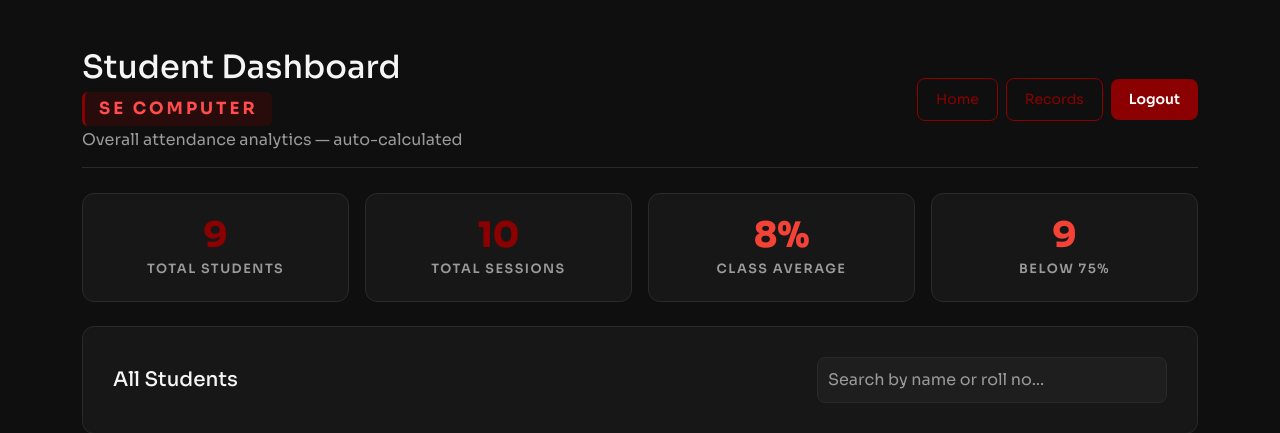
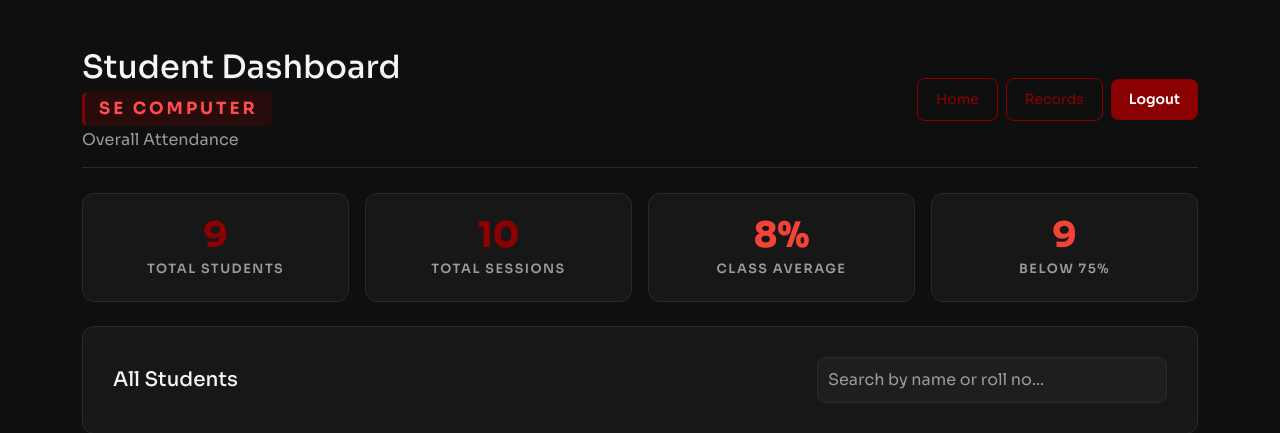
Before and after one commit to prathamkun/face-recognition-attendance-system, a Flask app: page /dashboard in a window 1280 px wide. Shown: the top 433 px of the page. Run offline with Flask 3, Linux system fonts and the light colour scheme; a user stored in the database is signed in; data comes from the database, SQL or seed files in the repository; both versions use the stored data as it was after the commit.

Commit message:
frontend text changed

```diff
--- a/templates/dashboard.html
+++ b/templates/dashboard.html
@@ -140,7 +140,7 @@
     <div>
       <h2 class="mb-0">Student Dashboard</h2>
       <div style="font-size: 1.05rem; font-weight: 700; color: #ff4c4c; letter-spacing: 3px; margin-top: 6px; background: rgba(139,0,0,0.2); display: inline-block; padding: 4px 14px; border-radius: 6px; border-left: 3px solid var(--accent, #8B0000);">SE COMPUTER</div>
-      <div class="text-muted" style="margin-top: 2px;">Overall attendance analytics — auto-calculated</div>
+      <div class="text-muted" style="margin-top: 2px;">Overall Attendance</div>
     </div>
     <div class="d-flex gap-2 align-items-center mt-3 mt-md-0">
       <a href="/" class="btn btn-outline-crimson btn-sm">Home</a>
--- a/templates/index.html
+++ b/templates/index.html
@@ -71,7 +71,7 @@
     <div>
       <h3 class="mb-0">Smart Face Attendance</h3>
       <div style="font-size: 1.05rem; font-weight: 700; color: #ff4c4c; letter-spacing: 3px; margin-top: 6px; background: rgba(139,0,0,0.2); display: inline-block; padding: 4px 14px; border-radius: 6px; border-left: 3px solid var(--accent, #8B0000);">SE COMPUTER</div>
-      <div class="text-muted" style="margin-top: 2px;">Anti-proxy + AI verification system</div>
+
       <div id="liveClock" class="fw-bold mt-1" style="font-size: 0.95rem; color: var(--crimson, crimson);"></div>
 
       {% if active_session %}
--- a/templates/register_face.html
+++ b/templates/register_face.html
@@ -31,7 +31,7 @@
     <div>
       <h3 class="mb-0">Register New Face</h3>
       <div style="font-size: 1.05rem; font-weight: 700; color: #ff4c4c; letter-spacing: 3px; margin-top: 6px; background: rgba(139,0,0,0.2); display: inline-block; padding: 4px 14px; border-radius: 6px; border-left: 3px solid var(--accent, #8B0000);">SE COMPUTER</div>
-      <div class="text-muted" style="margin-top: 2px;">Train the AI model directly from your webcam</div>
+
     </div>
     <div class="d-flex flex-column align-items-end mt-3 mt-md-0">
       <span class="text-muted small mb-1" style="letter-spacing: 0.5px;">Welcome, <strong style="color: #ff4c4c;">{{ current_user.name }}</strong></span>
```
Also changed, not shown: attendance.db.
